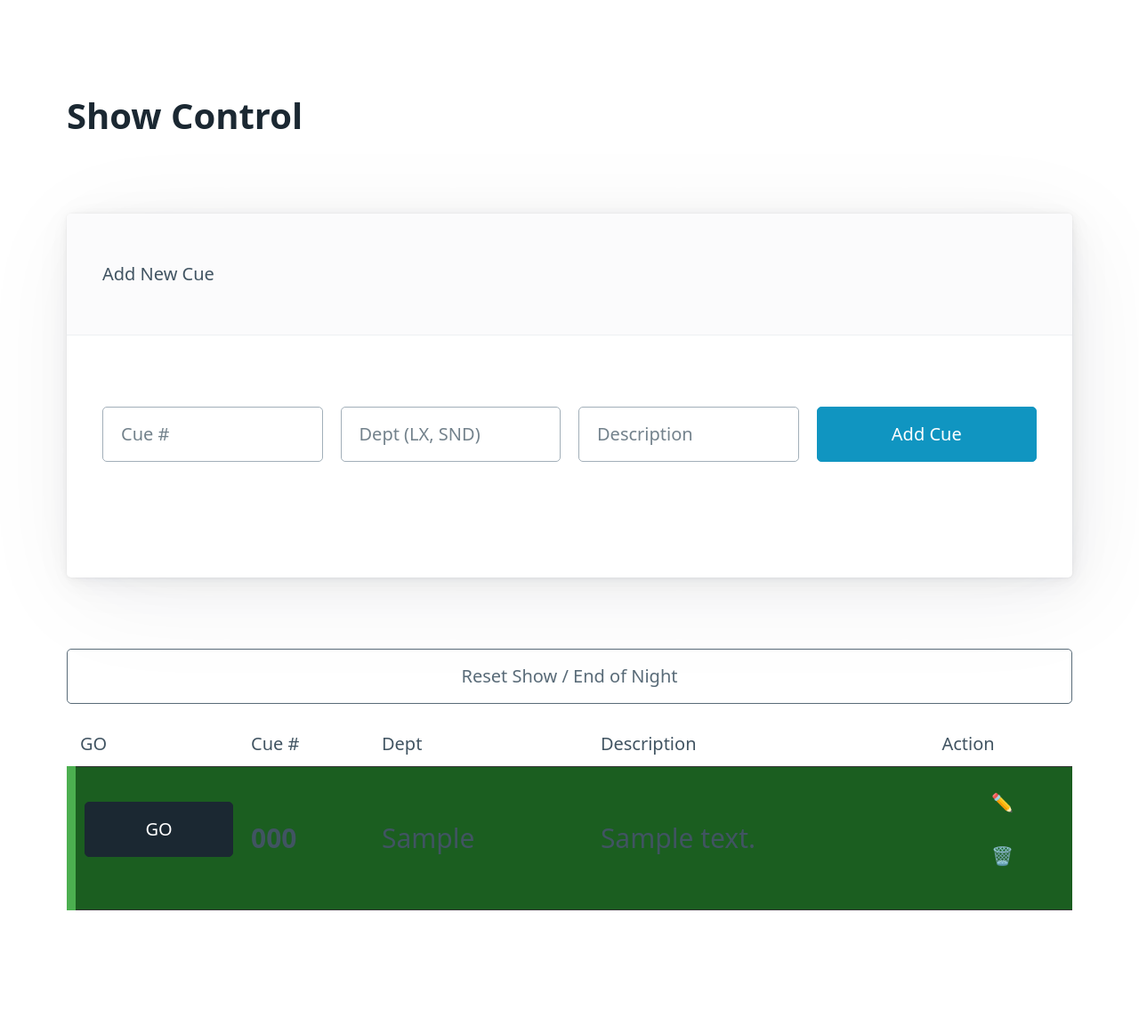
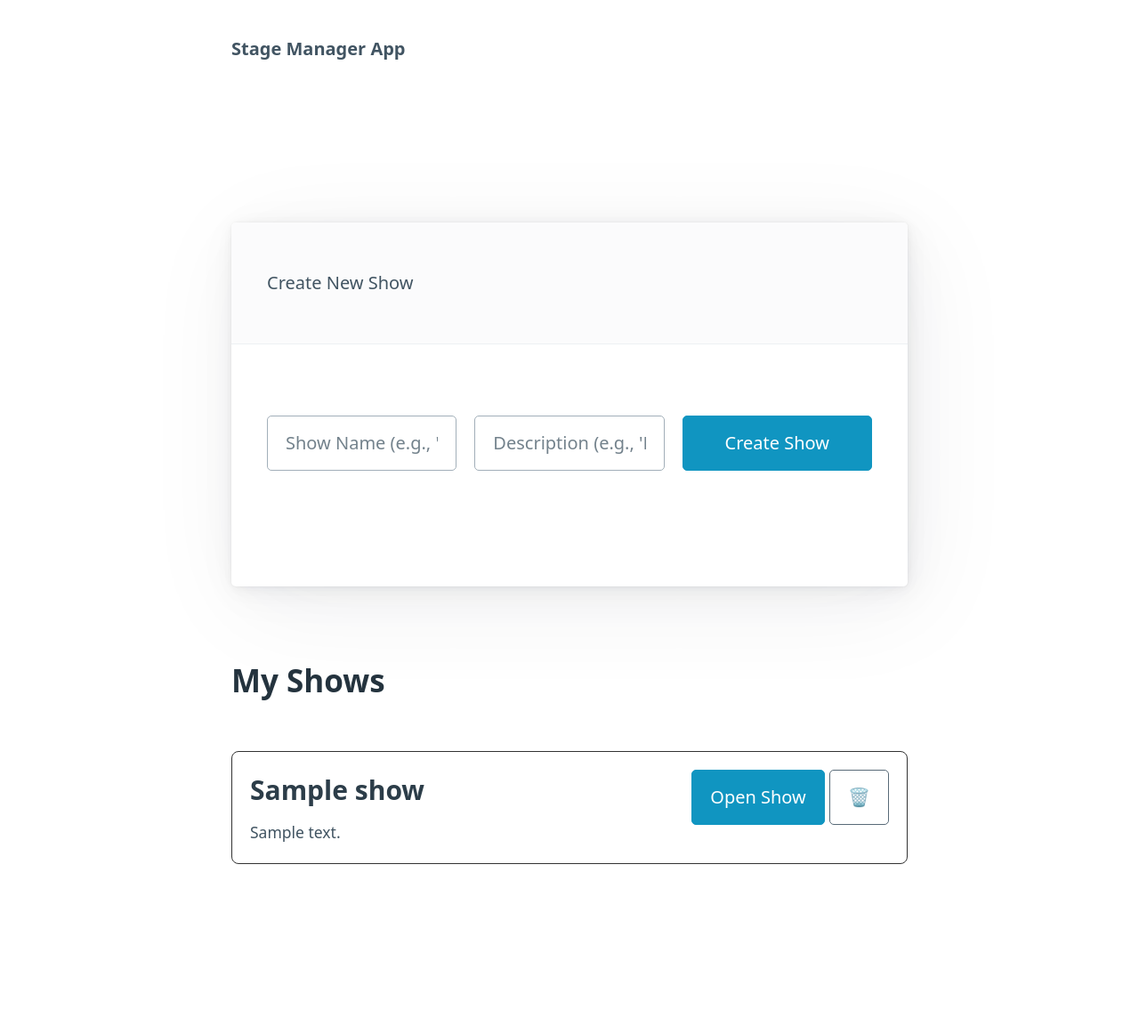
Before and after one commit to echang1/calcuelator, a FastAPI app: page / in a window 1280 px wide. Shown: the whole page at 89% size. After the commit the page ends 971 px from the top, so only its background shows below. Run offline with FastAPI, Linux system fonts and the light colour scheme; tables that the repository leaves empty hold one stand-in row (values such as "Sample post"); some libraries are stand-ins or nearby versions.

Commit message:
Initial release of CalCUElator v0.1.0

```diff
--- a/main.py
+++ b/main.py
@@ -1,186 +1,186 @@
 from contextlib import asynccontextmanager
-from fastapi import FastAPI, Request, Response, Depends, Form
+from typing import List, Optional
+from fastapi import FastAPI, Request, Depends, Form, Response
 from fastapi.templating import Jinja2Templates
 from fastapi.responses import RedirectResponse
 from sqlmodel import Session, select, func
 from database import create_db_and_tables, get_session
-from models import Cue
-from typing import List
+from models import Cue, Show  # Import Show as well
 
-# --- ROUTE 0: Lifespan Context Manager ---
-# This replaces @app.on_event("startup")
 @asynccontextmanager
 async def lifespan(app: FastAPI):
-    # Startup: Create the database tables
     create_db_and_tables()
     yield
-    # Shutdown: (We don't need to do anything here yet)
 
-# Initialize the app with the lifespan
 app = FastAPI(lifespan=lifespan)
-
 templates = Jinja2Templates(directory="templates")
 
-# --- ROUTE 1: View Cues (Read) ---
+# --- LOBBY ROUTES (Show Management) ---
+
 @app.get("/")
-async def read_root(request: Request, session: Session = Depends(get_session)):
-    # ORDER BY sequence
-    cues = session.exec(select(Cue).order_by(Cue.sequence)).all()
-    return templates.TemplateResponse("index.html", {"request": request, "cues": cues})
+async def list_shows(request: Request, session: Session = Depends(get_session)):
+    """The new Homepage: Lists all shows."""
+    shows = session.exec(select(Show)).all()
+    return templates.TemplateResponse("shows.html", {"request": request, "shows": shows})
 
-# --- ROUTE 2: Add a Cue (Create) ---
-@app.post("/cues")
+@app.post("/shows")
+async def create_show(
+    name: str = Form(...),
+    description: str = Form(None),
+    session: Session = Depends(get_session)
+):
+    """Create a new show bucket."""
+    new_show = Show(name=name, description=description)
+    session.add(new_show)
+    session.commit()
+    return RedirectResponse(url="/", status_code=303)
+
+@app.get("/shows/{show_id}/delete")
+async def delete_show(show_id: int, session: Session = Depends(get_session)):
+    """Delete a show and its cues."""
+    show = session.get(Show, show_id)
+    if show:
+        # Note: In a real app, use cascade delete. Here we rely on SQLModel relationships or manual cleanup.
+        # For simplicity, we just delete the show object.
+        session.delete(show)
+        session.commit()
+    return RedirectResponse(url="/", status_code=303)
+
+
+# --- SHOW CONTROL ROUTES (The Actual App) ---
+
+@app.get("/shows/{show_id}")
+async def enter_show(
+    request: Request,
+    show_id: int,
+    session: Session = Depends(get_session)
+):
+    """
+    This replaces the old root '/'.
+    It loads the specific show and its cues.
+    """
+    show = session.get(Show, show_id)
+    if not show:
+        return RedirectResponse(url="/")
+
+    # Get cues ONLY for this show, sorted by sequence
+    cues = session.exec(select(Cue).where(Cue.show_id == show_id).order_by(Cue.sequence)).all()
+
+    return templates.TemplateResponse("index.html", {
+        "request": request,
+        "cues": cues,
+        "show": show  # Pass the show object so we can use show.id in templates
+    })
+
+# --- CUE MANAGEMENT (Updated to use show_id) ---
+
+@app.post("/shows/{show_id}/cues")
 async def create_cue(
+    show_id: int,
     number: str = Form(...),
     description: str = Form(...),
     department: str = Form(...),
     session: Session = Depends(get_session)
 ):
-    # 1. Find the highest current sequence number
-    # "SELECT MAX(sequence) FROM cue"
-    max_seq = session.exec(select(func.max(Cue.sequence))).one()
+    # Calculate sequence relative to THIS show
+    # SELECT MAX(sequence) FROM cue WHERE show_id = X
+    max_seq = session.exec(
+        select(func.max(Cue.sequence)).where(Cue.show_id == show_id)
+    ).one()
 
-    # If the table is empty, start at 1. Otherwise, add 1 to the max.
     new_seq = (max_seq or 0) + 1
 
-    # 2. Create the cue with this sequence number
     new_cue = Cue(
-        number=number,
-        description=description,
-        department=department,
-        sequence=new_seq  # <--- HERE
+        number=number, description=description, department=department,
+        sequence=new_seq, show_id=show_id
     )
     session.add(new_cue)
     session.commit()
-    return RedirectResponse(url="/", status_code=303)
+    # Redirect back to the specific show page
+    return RedirectResponse(url=f"/shows/{show_id}", status_code=303)
 
-# --- ROUTE 3: Activate a Cue (Update) ---
-# This was likely the issue. It must be at the same indentation level as the others.
+# ... (Previous Action Routes: Activate, Reset, Delete, Reorder) ...
+# We need to update these to redirect correctly or filter correctly.
+
+# 1. Activate (Logic doesn't change much, but we need to ensure we return the right list)
 @app.get("/cues/{cue_id}/activate")
-async def activate_cue(
-    request: Request,  # We need 'request' for the template
-    cue_id: int,
-    session: Session = Depends(get_session)
-):
-    # 1. Logic (Same as before)
-    active_cues = session.exec(select(Cue).order_by(Cue.sequence).where(Cue.is_active == True)).all()
-    for active_cue in active_cues:
-        active_cue.is_active = False
-        session.add(active_cue)
+async def activate_cue(request: Request, cue_id: int, session: Session = Depends(get_session)):
+    # Get the cue to find out which show it belongs to
+    cue = session.get(Cue, cue_id)
+    if not cue: return Response(status_code=404)
+    show_id = cue.show_id
 
-    cue_to_activate = session.get(Cue, cue_id)
-    if cue_to_activate:
-        cue_to_activate.is_active = True
-        session.add(cue_to_activate)
+    # Deactivate all cues IN THIS SHOW
+    active_cues = session.exec(select(Cue).where(Cue.show_id == show_id).where(Cue.is_active == True)).all()
+    for c in active_cues:
+        c.is_active = False
+        session.add(c)
 
+    # Activate target
+    cue.is_active = True
+    session.add(cue)
     session.commit()
 
-    # 2. Re-fetch the updated list
-    cues = session.exec(select(Cue).order_by(Cue.sequence)).all()
-
-    # 3. Return ONLY the table rows (we will create this template in a second)
+    # Return updated list for THIS show
+    cues = session.exec(select(Cue).where(Cue.show_id == show_id).order_by(Cue.sequence)).all()
     return templates.TemplateResponse("partials/cue_rows.html", {"request": request, "cues": cues})
 
-# --- ROUTE 4: Reset Show (Clear all active cues) ---
-@app.post("/reset")
-async def reset_show(
-    request: Request,
-    session: Session = Depends(get_session)
-):
-    # 1. Find all active cues and turn them off
-    active_cues = session.exec(select(Cue).order_by(Cue.sequence).where(Cue.is_active == True)).all()
-    for cue in active_cues:
-        cue.is_active = False
-        session.add(cue)
-
+# 2. Reset (Needs show_id)
+@app.post("/shows/{show_id}/reset")
+async def reset_show(request: Request, show_id: int, session: Session = Depends(get_session)):
+    active_cues = session.exec(select(Cue).where(Cue.show_id == show_id).where(Cue.is_active == True)).all()
+    for c in active_cues:
+        c.is_active = False
+        session.add(c)
     session.commit()
 
-    # 2. Re-fetch the clean list
-    cues = session.exec(select(Cue).order_by(Cue.sequence)).all()
-
-    # 3. Return the updated (empty) table rows
+    cues = session.exec(select(Cue).where(Cue.show_id == show_id).order_by(Cue.sequence)).all()
     return templates.TemplateResponse("partials/cue_rows.html", {"request": request, "cues": cues})
 
-# --- ROUTE 5: Delete a Cue ---
+# 3. Delete (Same as before, logic is ID based so it's safe)
 @app.delete("/cues/{cue_id}")
-async def delete_cue(
-    cue_id: int,
-    session: Session = Depends(get_session)
-):
-    # 1. Find the cue
+async def delete_cue(cue_id: int, session: Session = Depends(get_session)):
     cue = session.get(Cue, cue_id)
-
-    # 2. Delete it if it exists
     if cue:
         session.delete(cue)
         session.commit()
-
-    # 3. Return an empty response.
-    # HTMX will swap the target with "nothing", effectively removing it.
     return Response(status_code=200)
 
-# --- ROUTES 6-8: Inline Editing ---
+# 4. Edit Routes (Same as before)
+@app.get("/cues/{cue_id}/edit")
+async def get_edit_form(request: Request, cue_id: int, session: Session = Depends(get_session)):
+    cue = session.get(Cue, cue_id)
+    return templates.TemplateResponse("partials/cue_row_edit.html", {"request": request, "cue": cue})
 
-# 1. Get the Edit Form
-@app.get("/cues/{cue_id}/edit")
-async def get_edit_form(
-    request: Request,
-    cue_id: int,
+@app.get("/cues/{cue_id}")
+async def get_single_cue(request: Request, cue_id: int, session: Session = Depends(get_session)):
+    cue = session.get(Cue, cue_id)
+    return templates.TemplateResponse("partials/cue_row.html", {"request": request, "cue": cue})
+
+@app.put("/cues/{cue_id}")
+async def update_cue(
+    request: Request, cue_id: int,
+    number: str = Form(...), department: str = Form(...), description: str = Form(...),
     session: Session = Depends(get_session)
 ):
     cue = session.get(Cue, cue_id)
-    return templates.TemplateResponse("partials/cue_row_edit.html", {"request": request, "cue": cue})
-
-# 2. Cancel Edit (Get Single Read-Only Row)
-@app.get("/cues/{cue_id}")
-async def get_single_cue(
-    request: Request,
-    cue_id: int,
-    session: Session = Depends(get_session)
-):
-    cue = session.get(Cue, cue_id)
+    if cue:
+        cue.number = number; cue.department = department; cue.description = description
+        session.add(cue); session.commit(); session.refresh(cue)
     return templates.TemplateResponse("partials/cue_row.html", {"request": request, "cue": cue})
 
-# 3. Save Changes (Update)
-@app.put("/cues/{cue_id}")
-async def update_cue(
-    request: Request,
-    cue_id: int,
-    number: str = Form(...),
-    department: str = Form(...),
-    description: str = Form(...),
-    session: Session = Depends(get_session)
-):
-    # Find the cue
-    cue = session.get(Cue, cue_id)
-    if cue:
-        # Update fields
-        cue.number = number
-        cue.department = department
-        cue.description = description
-        session.add(cue)
-        session.commit()
-        session.refresh(cue) # Refresh to get the latest data
-
-    # Return the normal row (Read Mode) with the new data
-    return templates.TemplateResponse("partials/cue_row.html", {"request": request, "cue": cue})
-
-# --- ROUTE 9: Reorder Cues ---
+# 5. Reorder (Needs to return correct list)
 @app.post("/reorder")
-async def reorder_cues(
-    request: Request,
-    ids: List[int] = Form(...),  # FastAPI automatically parses the list of IDs
-    session: Session = Depends(get_session)
-):
-    # 1. Loop through the IDs in the order they were sent
+async def reorder_cues(request: Request, ids: List[int] = Form(...), session: Session = Depends(get_session)):
+    show_id = None
     for index, cue_id in enumerate(ids):
         cue = session.get(Cue, cue_id)
         if cue:
-            cue.sequence = index + 1  # Update sequence (1, 2, 3...)
+            cue.sequence = index + 1
+            if show_id is None: show_id = cue.show_id # Capture show ID from first cue
             session.add(cue)
-
     session.commit()
 
-    # 2. Return the sorted list
-    cues = session.exec(select(Cue).order_by(Cue.sequence)).all()
+    # Return list for the captured show_id
+    cues = session.exec(select(Cue).where(Cue.show_id == show_id).order_by(Cue.sequence)).all()
     return templates.TemplateResponse("partials/cue_rows.html", {"request": request, "cues": cues})
--- a/templates/index.html
+++ b/templates/index.html
@@ -7,43 +7,45 @@
     <link rel="stylesheet" href="https://cdn.jsdelivr.net/npm/@picocss/pico@1/css/pico.min.css">
     <script src="https://unpkg.com/htmx.org@1.9.6"></script>
     <script src="https://cdnjs.cloudflare.com/ajax/libs/Sortable/1.15.0/Sortable.min.js"></script>
+
     <style>
         body { padding: 20px; }
         .cue-table { width: 100%; border-collapse: collapse; }
         th, td { padding: 10px; border-bottom: 1px solid #333; }
+
+        /* High Visibility Active Row */
         .active-row {
-            background-color: #1b5e20; /* Dark Green background */
-            font-weight: bold;
-            font-size: 1.1em;
+            background-color: #1b5e20 !important;
+            color: white;
+            border-left: 10px solid #4CAF50;
         }
-        /* Make the transition smooth */
-        tr { transition: background-color 0.2s; }
-        .active-row {
-            background-color: #1b5e20 !important; /* Force Green */
-            color: white;
-            border-left: 10px solid #4CAF50; /* A visual marker on the left */
-        }
-
-        /* Make the text HUGE for the active row */
         .active-row td {
-            font-size: 1.5rem; /* 1.5x normal size */
+            font-size: 1.5rem;
             padding: 20px 10px;
         }
-
-        /* Dim the rows that are NOT active to focus attention */
-        /* Note: This is a bit advanced CSS selector logic */
+        /* Dim inactive rows */
         tbody:has(.active-row) tr:not(.active-row) {
             opacity: 0.5;
         }
+        /* Drag handle cursor */
+        tbody tr { cursor: move; }
+        .blue-background-class { background-color: #C8EBFB !important; }
     </style>
 </head>
 <body>
     <main class="container">
-        <h1>Show Control</h1>
+
+        <nav style="display: flex; justify-content: space-between; align-items: center; margin-bottom: 20px;">
+            <hgroup>
+                <h1>{{ show.name }}</h1>
+                <small>{{ show.description }}</small>
+            </hgroup>
+            <a href="/" role="button" class="outline">Exit Show</a>
+        </nav>
 
         <article>
             <header>Add New Cue</header>
-            <form action="/cues" method="post">
+            <form action="/shows/{{ show.id }}/cues" method="post">
                 <div class="grid">
                     <input type="text" name="number" placeholder="Cue #" required>
                     <input type="text" name="department" placeholder="Dept (LX, SND)" required>
@@ -52,14 +54,17 @@
                 </div>
             </form>
         </article>
+
         <div style="margin-bottom: 20px; text-align: right;">
             <button
-                id="reset-btn"  hx-post="/reset"
+                id="reset-btn"
+                hx-post="/shows/{{ show.id }}/reset"
                 hx-target="#cue-table-body"
                 class="secondary outline">
                 Reset Show / End of Night
             </button>
         </div>
+
         <table class="cue-table">
             <thead>
                 <tr>
@@ -67,72 +72,55 @@
                     <th>Cue #</th>
                     <th>Dept</th>
                     <th>Description</th>
-                    <th>Action</th> </tr>
+                    <th>Actions</th>
+                </tr>
             </thead>
             <tbody id="cue-table-body">
                 {% include 'partials/cue_rows.html' %}
             </tbody>
         </table>
     </main>
+
     <script>
-        // Spacebar event listener
+        // Spacebar Shortcut Logic
         document.addEventListener('keydown', function(event) {
-            // Check if the key pressed is Spacebar
             if (event.code === 'Space') {
+                if (event.target.tagName === 'INPUT' || event.target.tagName === 'TEXTAREA') return;
 
-                // Don't trigger if the user is typing in a text box!
-                if (event.target.tagName === 'INPUT' || event.target.tagName === 'TEXTAREA') {
-                    return;
-                }
-
-                event.preventDefault(); // Stop the page from scrolling down
-
-                // 1. Find the currently active row
+                event.preventDefault();
                 let activeRow = document.querySelector('.active-row');
 
                 if (activeRow) {
-                    // If there is an active row, try to find the NEXT row
                     let nextRow = activeRow.nextElementSibling;
-
                     if (nextRow) {
-                        // Scenario A: Standard Cue -> Click "GO" on next cue
                         let btn = nextRow.querySelector('button');
                         if (btn) btn.click();
                     } else {
-                        // Scenario B: End of Show -> Click "Reset Show"
-                        // We need to give the reset button an ID to find it easily
                         let resetBtn = document.getElementById('reset-btn');
-                        if (resetBtn) {
-                            if (confirm("End of Show? Resetting now.")) {
-                            resetBtn.click();
-                            }
+                        if (resetBtn && confirm("End of Show? Resetting now.")) {
+                           resetBtn.click();
                         }
                     }
                 } else {
-                    // Scenario C: Start of Show -> Click the FIRST row's button
                     let firstBtn = document.querySelector('tbody tr:first-child button');
                     if (firstBtn) firstBtn.click();
                 }
             }
         });
-        // Initialize SortableJS on the table body
+
+        // SortableJS Drag & Drop Logic
         htmx.onLoad(function(content) {
             var sortable = document.querySelector("#cue-table-body");
             if (sortable) {
                 new Sortable(sortable, {
                     animation: 150,
                     ghostClass: 'blue-background-class',
-                    // When the user drops a row:
                     onEnd: function (evt) {
-                        // Get the list of IDs in their new order
                         var itemEls = sortable.children;
                         var orderedIds = [];
                         for (var i = 0; i < itemEls.length; i++) {
-                            // We need to put the ID in the row HTML to read it here (see next step)
                             orderedIds.push(itemEls[i].getAttribute('data-id'));
                         }
-
-                        // Send the new order to the backend
                         htmx.ajax('POST', '/reorder', {
                             values: { ids: orderedIds },
                             target: '#cue-table-body',
--- /dev/null
+++ b/templates/shows.html
@@ -0,0 +1,58 @@
+<!DOCTYPE html>
+<html lang="en">
+<head>
+    <meta charset="UTF-8">
+    <meta name="viewport" content="width=device-width, initial-scale=1.0">
+    <title>Show Manager</title>
+    <link rel="stylesheet" href="https://cdn.jsdelivr.net/npm/@picocss/pico@1/css/pico.min.css">
+    <style>
+        body { padding: 20px; max-width: 800px; margin: 0 auto; }
+        .show-card { border: 1px solid #333; padding: 20px; margin-bottom: 20px; border-radius: 8px; }
+        .show-card h3 { margin-bottom: 0.5rem; }
+    </style>
+</head>
+<body>
+    <nav>
+        <ul><li><strong>Stage Manager App</strong></li></ul>
+    </nav>
+
+    <main>
+        <article>
+            <header>Create New Show</header>
+            <form action="/shows" method="post">
+                <div class="grid">
+                    <input type="text" name="name" placeholder="Show Name (e.g., 'Macbeth')" required>
+                    <input type="text" name="description" placeholder="Description (e.g., 'Fall 2026')">
+                    <button type="submit">Create Show</button>
+                </div>
+            </form>
+        </article>
+
+        <h2>My Shows</h2>
+        {% if not shows %}
+            <p>No shows found. Create one above!</p>
+        {% endif %}
+
+        {% for show in shows %}
+        <div class="show-card">
+            <div class="grid">
+                <div>
+                    <h3>{{ show.name }}</h3>
+                    <small>{{ show.description }}</small>
+                </div>
+                <div style="text-align: right;">
+                    <a href="/shows/{{ show.id }}" role="button">Open Show</a>
+
+                    <a href="/shows/{{ show.id }}/delete"
+                       role="button"
+                       class="secondary outline"
+                       onclick="return confirm('Delete this show AND all its cues?');">
+                       🗑️
+                    </a>
+                </div>
+            </div>
+        </div>
+        {% endfor %}
+    </main>
+</body>
+</html>
```
Also changed, not shown: models.py (+17 -7 lines), requirements.txt (added, +45 -0 lines), README.md (added).
